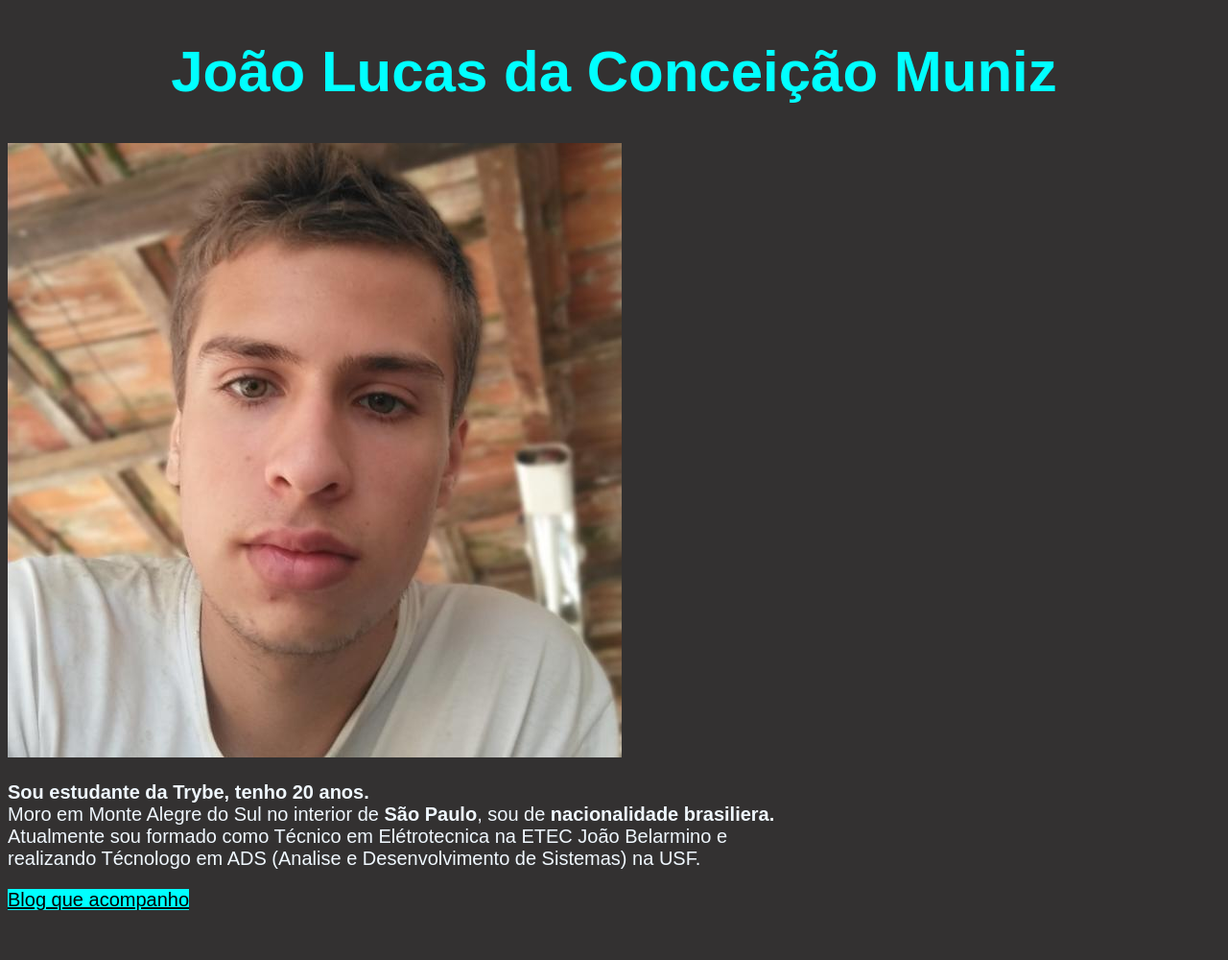
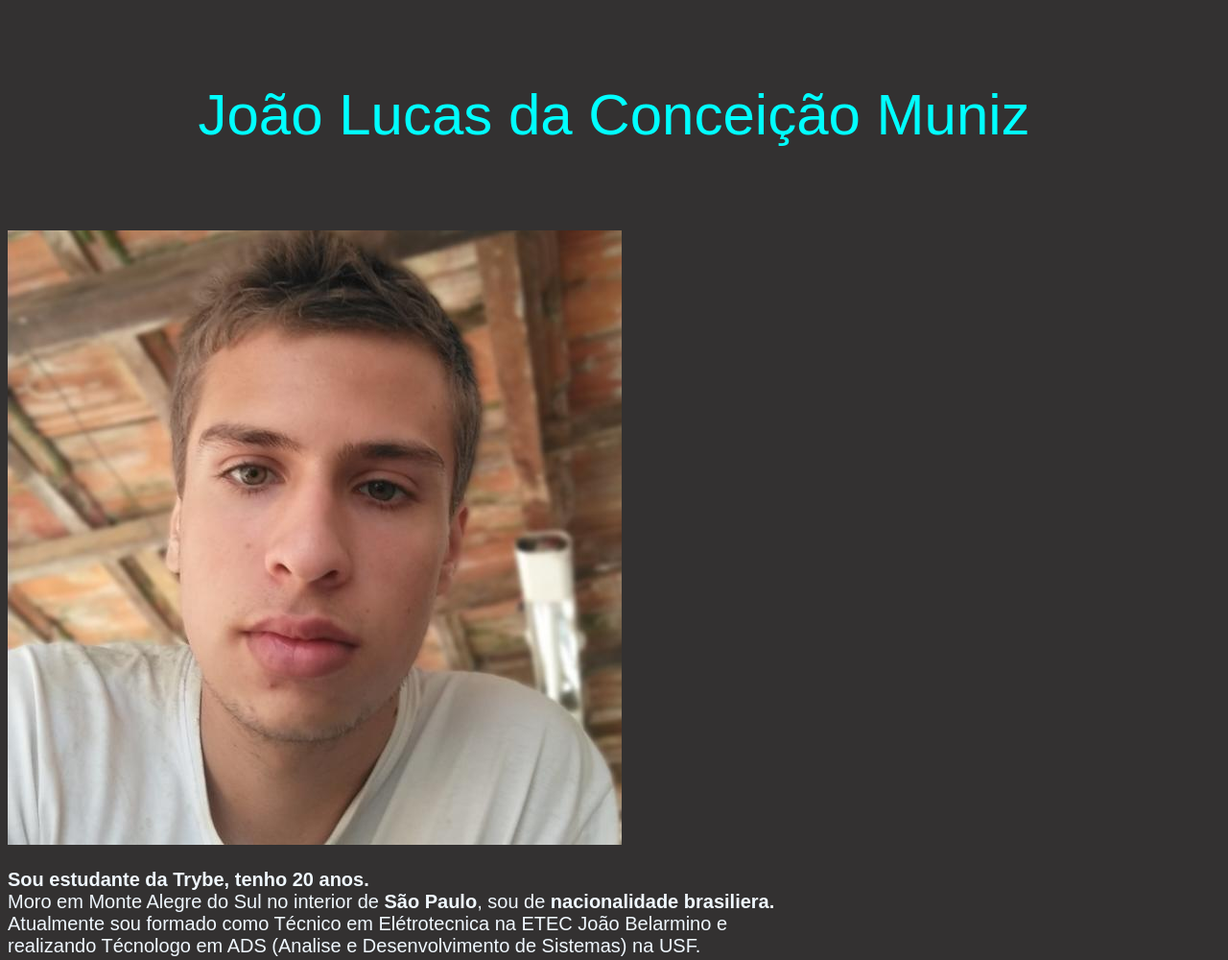
Before and after one commit to joaolucasmuniz/joaolucasmuniz.github.io, a plain HTML site: page index.html in a window 1280 px wide. Shown: the top 1000 px of the page at 96% size. Drawn offline with Linux system fonts and the light colour scheme.

Commit message:
ajuste de fonte

```diff
--- a/index.html
+++ b/index.html
@@ -12,6 +12,8 @@
         }
         #nome {
             color: aqua;
+            font-weight: 200;
+            line-height: 160px;
         }
         .habil{
             font-size: 1.1em;
@@ -33,6 +35,7 @@
     }
     h4 {
     font-size: 2em;
+    line-height: -100;
     }
 
     </style>
```
